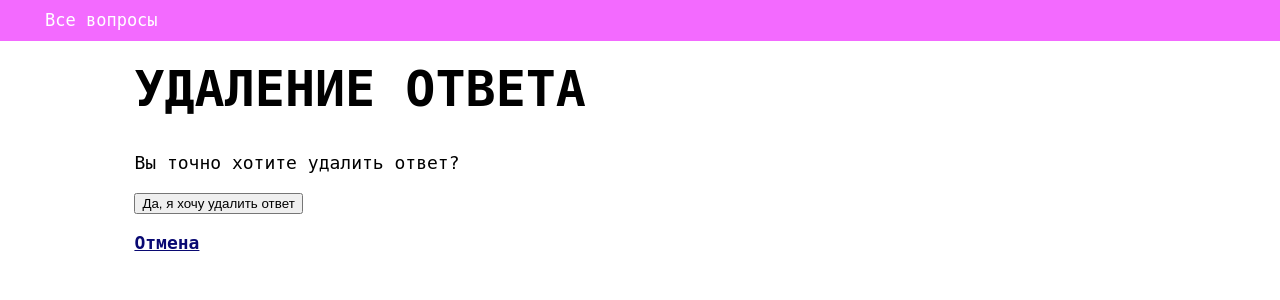
After one commit to tilekbai/exam_7, a Django app: page /2/delete_choice/ in a window 1280 px wide. The commit adds this page. Shown: the top 300 px of the page. Run offline with Django 3.2, Linux system fonts and the light colour scheme; data comes from the database, SQL or seed files in the repository.

Commit message:
Созданы файлы: choice_delete.html, choice_form.html

```diff
--- /dev/null
+++ b/source/poll/templates/choice/choice_delete.html
@@ -0,0 +1,12 @@
+{% extends "poll/base.html" %}
+{% block title %}Удаление ответа{% endblock title %}
+<body>
+    {% block page_header %}Удаление ответа{% endblock page_header %}
+    {% block content %}
+    <form action="{% url 'choice-delete' choice.id %}", method="POST">
+        {% include 'partial/choice_form.html' with button_text="Да, я хочу удалить ответ" %}
+        <a href="{% url 'poll-list' %}">Отмена</a>
+    </form>
+    {% endblock content %}
+</body>
+</html>
--- /dev/null
+++ b/source/poll/templates/partial/choice_form.html
@@ -0,0 +1,3 @@
+{% csrf_token %}
+<p>Вы точно хотите удалить ответ?</p>
+<p><input type="submit" value="{{ button_text }}"></p>
--- a/source/poll/templates/poll/poll_view.html
+++ b/source/poll/templates/poll/poll_view.html
@@ -13,7 +13,7 @@
     <div class="poll_list">
         {% for choice in poll.Choice.all %}
             <div class="choice_of_poll">
-                <p>Ответ: <b>{{ choice.text }}</b>. <a href="{% url 'choice-update' choice.id %}">Изменить</a></p>
+                <p>Ответ: <b>{{ choice.text }}</b>. <a href="{% url 'choice-update' choice.id %}">Изменить</a> <a href="{% url 'choice-delete' choice.id %}">Удалить</a></p>
             </div>
         {% empty %}
             <p>Нет ответов.</p>
```
